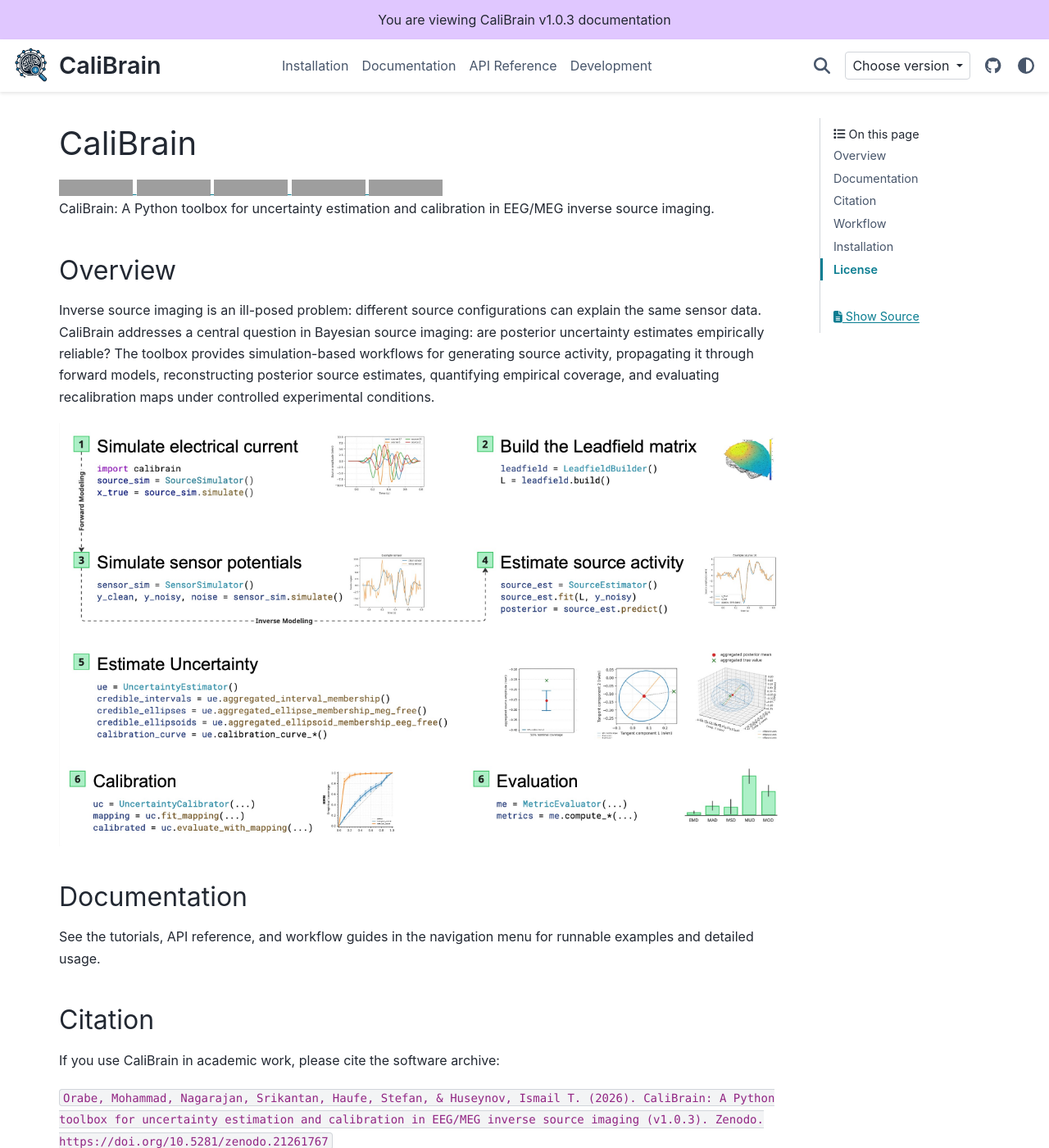
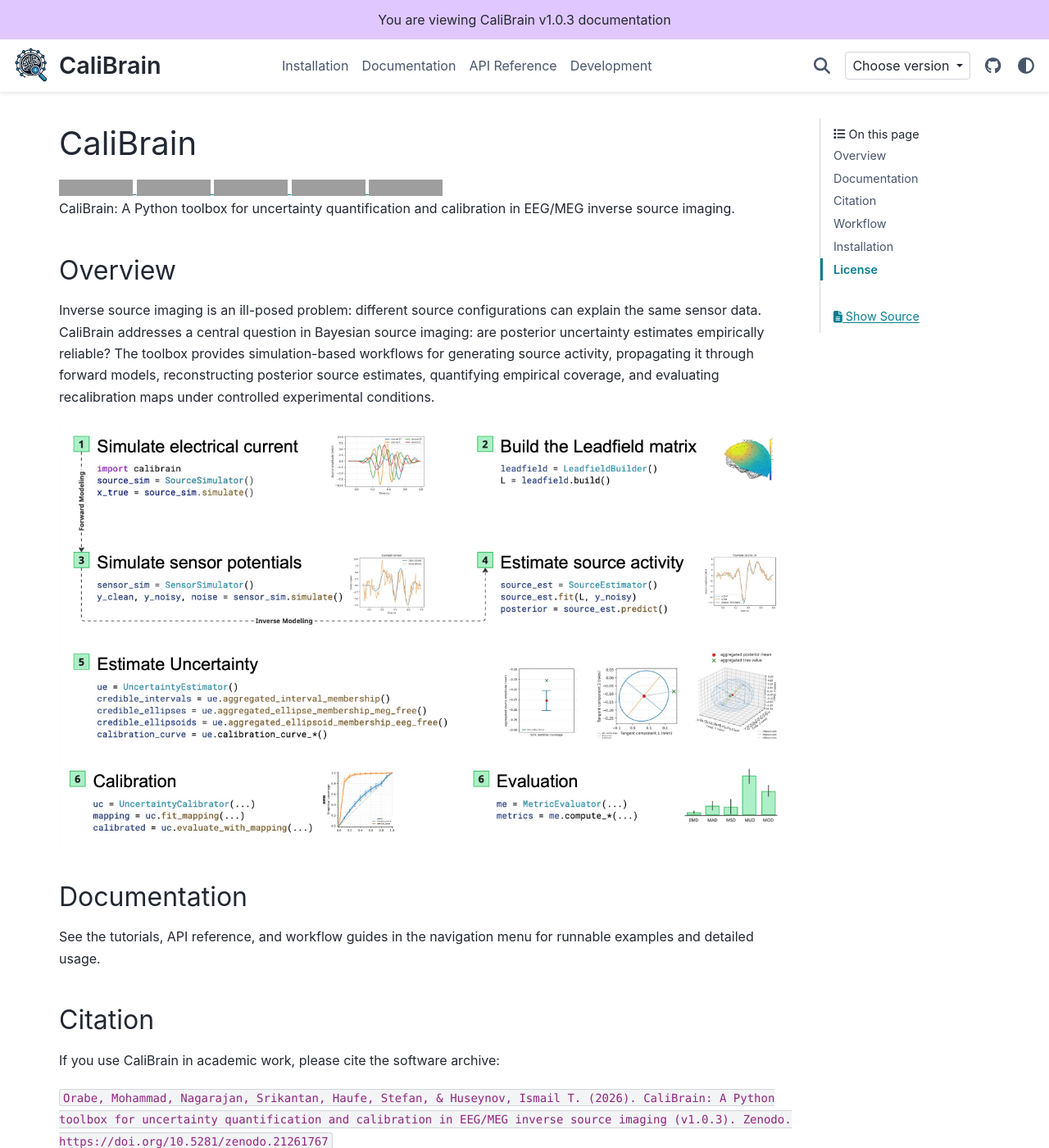
Before and after one commit to braindatalab/CaliBrain, a Sphinx documentation site: the page built from docs/source/index.rst, in a window 1280 px wide and 1400 px high. Shown: the whole window at 82% size. Built offline with Sphinx 7.4.7 and the PyData theme 0.15.4, drawn with Linux system fonts in a browser that asks for light colours; pages that are not in the unit, such as notebooks, are missing from menus; comment, search, counter and statistics services are not loaded; grey boxes are pictures that could not be loaded.

Commit message:
fix: update documentation and citation details to reflect changes from 'uncertainty estimation' to 'uncertainty quantification'

```diff
--- a/docs/source/cite/index.rst
+++ b/docs/source/cite/index.rst
@@ -12,7 +12,7 @@
 .. code-block:: text
 
    Orabe, Mohammad, Nagarajan, Srikantan, Haufe, Stefan, & Huseynov, Ismail T. (2026).
-   CaliBrain: A Python toolbox for uncertainty estimation and calibration in
+   CaliBrain: A Python toolbox for uncertainty quantification and calibration in
    EEG/MEG inverse source imaging (v1.0.3). Zenodo.
    https://doi.org/10.5281/zenodo.21261767
 
@@ -29,7 +29,7 @@
 .. code-block:: bibtex
 
    @software{calibrain,
-     title = {CaliBrain: A Python toolbox for uncertainty estimation and calibration in EEG/MEG inverse source imaging},
+     title = {CaliBrain: A Python toolbox for uncertainty quantification and calibration in EEG/MEG inverse source imaging},
      author = {Orabe, Mohammad and Nagarajan, Srikantan and Haufe, Stefan and Huseynov, Ismail T.},
      version = {1.0.3},
      year = {2026},
--- a/docs/source/development/changelog.rst
+++ b/docs/source/development/changelog.rst
@@ -43,7 +43,7 @@
 
 *   Version 1.0.0 marks a major consolidation of the CaliBrain package around a
     stable, production-ready workflow. The package is now centered on simulation-based
-    uncertainty estimation and calibration in EEG/MEG inverse source imaging, with
+    uncertainty quantification and calibration in EEG/MEG inverse source imaging, with
     robust support for fixed and free-orientation source models.
 *   [BREAKING] Consolidated the supported inverse workflow around ``gamma_map_sflex``,
     ``gamma_lambda_map_sflex``, ``BMN``, and ``BMN_joint``. Older methods such as
@@ -52,7 +52,7 @@
 *   [BREAKING] Reworked calibration from within-subject, across-source fitting to pooled source datasets across subjects, with isotonic regression now fit on subject-level splits rather than a single subject at a time.
 *   [FEATURE] Introduce five calibration modes (``precal``, ``post_oracle``, ``post_pooled``, ``post_pooled_mismatch``, and ``post_fixed``) for evaluating calibration performance under different fitting conditions.
 *   [FEATURE] Expanded the core simulation stack with stronger support for source simulation, sensor simulation, and leadfield handling across fixed and free-orientation settings.
-*   [FEATURE] Added and extended uncertainty estimation and calibration capabilities, including ``pointwise`` and ``aggregated`` uncertainty modes, ``full_cov`` and ``marginal`` free-orientation interval types, componentwise uncertainty handling, and the multiple calibration modes.
+*   [FEATURE] Added and extended uncertainty quantification and calibration capabilities, including ``pointwise`` and ``aggregated`` uncertainty modes, ``full_cov`` and ``marginal`` free-orientation interval types, componentwise uncertainty handling, and the multiple calibration modes.
 *   [FEATURE] Added manifest workflow modules for data generation, aggregation, calibration, and calibration-figure generation, and documented their main entry points and helper methods.
 *   [ENHANCEMENT] Refined ``MetricEvaluator`` and related evaluation logic for ``mse``, ``mae``, ``rmse``, ``rmae``, ``mean_posterior_std``, ``emd``, ``mean_signed_deviation``, ``mean_absolute_deviation``, ``max_underconfidence_deviation``, and ``max_overconfidence_deviation``.
 *   [BREAKING] Removed the legacy benchmarking class and replaced it with ``DataGenerator``, which wraps solver grids, ``SourceSimulator``, ``SensorSimulator``, ``LeadfieldBuilder``, and posterior-summary generation in a single workflow abstraction.
--- a/docs/source/index.rst
+++ b/docs/source/index.rst
@@ -28,7 +28,7 @@
    :target: https://doi.org/10.5281/zenodo.21261767
    :alt: DOI
 
-CaliBrain: A Python toolbox for uncertainty estimation and calibration in EEG/MEG inverse source imaging.
+CaliBrain: A Python toolbox for uncertainty quantification and calibration in EEG/MEG inverse source imaging.
 
 Overview
 --------
@@ -56,7 +56,7 @@
 
 If you use CaliBrain in academic work, please cite the software archive:
 
-``Orabe, Mohammad, Nagarajan, Srikantan, Haufe, Stefan, & Huseynov, Ismail T. (2026). CaliBrain: A Python toolbox for uncertainty estimation and calibration in EEG/MEG inverse source imaging (v1.0.3). Zenodo. https://doi.org/10.5281/zenodo.21261767``
+``Orabe, Mohammad, Nagarajan, Srikantan, Haufe, Stefan, & Huseynov, Ismail T. (2026). CaliBrain: A Python toolbox for uncertainty quantification and calibration in EEG/MEG inverse source imaging (v1.0.3). Zenodo. https://doi.org/10.5281/zenodo.21261767``
 
 Workflow
 --------
--- a/pyproject.toml
+++ b/pyproject.toml
@@ -5,7 +5,7 @@
 [project]
 name = "calibrain"
 version = "1.0.3"
-description = "CaliBrain: A Python toolbox for uncertainty estimation and calibration in EEG/MEG inverse source imaging"
+description = "CaliBrain: A Python toolbox for uncertainty quantification and calibration in EEG/MEG inverse source imaging"
 authors = [
     {name = "Mohammad Orabe", email = "orabe.mhd@gmail.com"},
     {name = "Srikantan Nagarajan", email = "Srikantan.Nagarajan@ucsf.edu"},
```
Also changed, not shown: README.md (+3 -3 lines), 1 other file.
